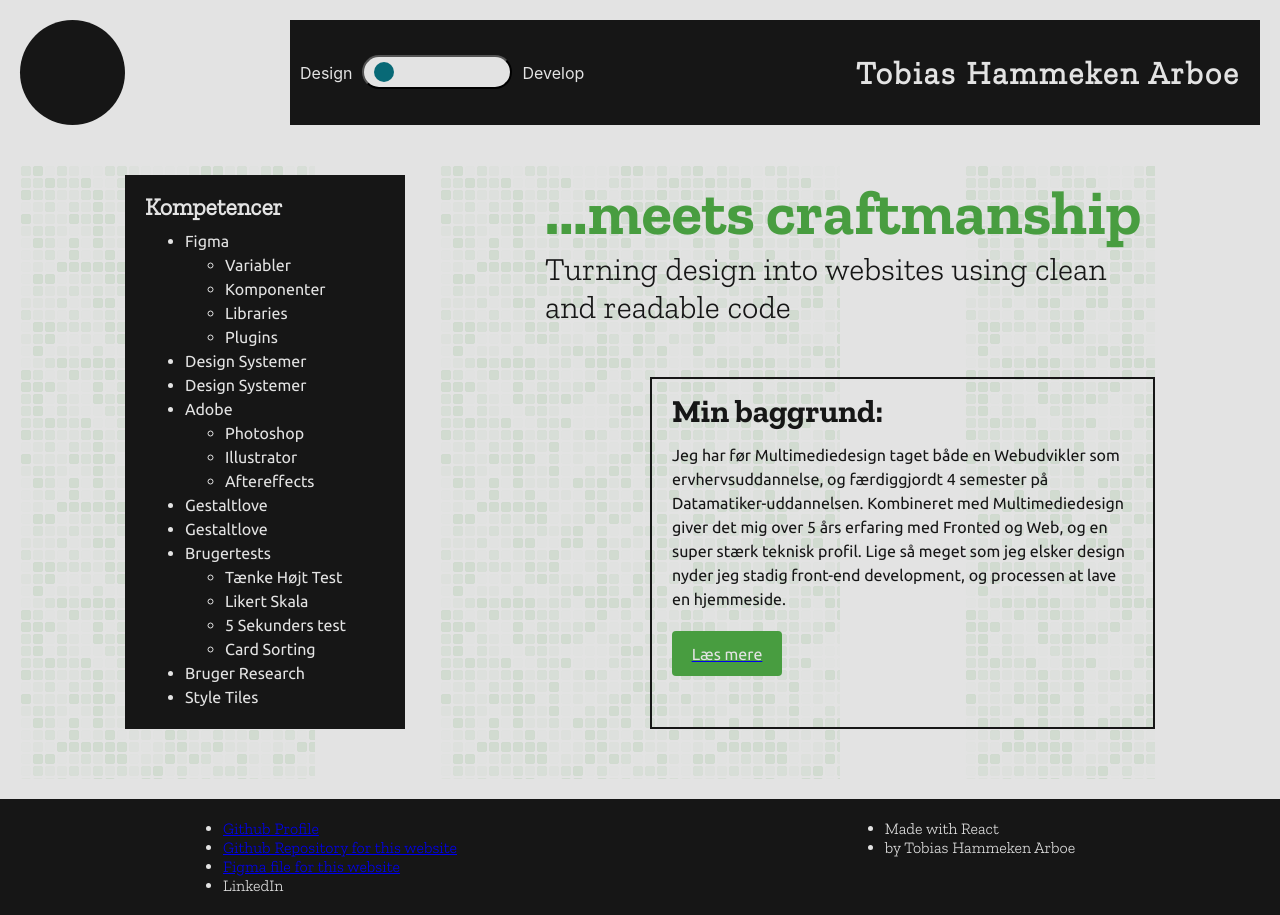
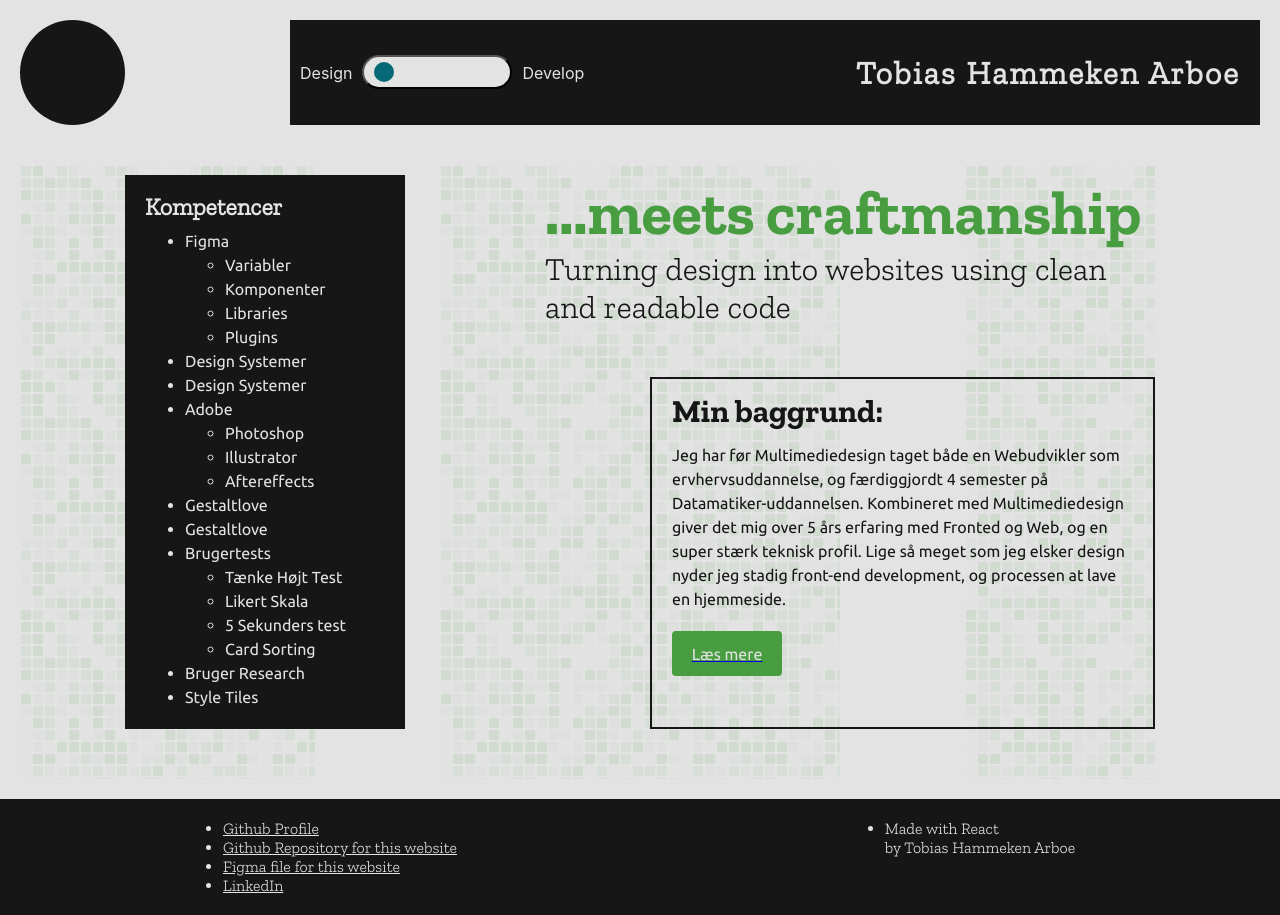
Before and after one commit to tobi5703/portfolio, a React (Create React App) app: page /develop in a window 1280 px wide. Built offline with nearby package versions, Linux system fonts and the light colour scheme.

Commit message:
Slight design to the footer and Design tab

```diff
--- a/src/layouts/Footer.js
+++ b/src/layouts/Footer.js
@@ -24,30 +24,42 @@ const Footer = () => {
         justifyContent: "center"
     }
 
+    const aTag = {
+        color: vars.light
+    }
+
+    const liTag = {
+        listStyle: "none"
+    }
+
     return (
         <>
             <footer style={FooterStyle}>
                 <div style={centerBox}>
                     <ul>
                         <li>
-                            <a target="_blank" href="https://github.com/tobi5703">Github Profile</a>
+                            <a style={aTag} target="_blank" rel="noreferrer" href="https://github.com/tobi5703">Github Profile</a>
                         </li>
                         <li>
-                            <a target="_blank" href="https://github.com/tobi5703/portfolio">
+                            <a style={aTag} target="_blank" rel="noreferrer" href="https://github.com/tobi5703/portfolio">
                                 Github Repository for this website
                             </a>
                         </li>
                         <li>
-                            <a target="_blank" href="https://www.figma.com/design/HKfhoEsYLgVCSR515ehQ2t/Portfolie-Hjemmeside?node-id=15-89&t=2yn9u4ZoFM7uffQL-1">Figma file for this website</a>
+                            <a style={aTag} target="_blank" rel="noreferrer" href="https://www.figma.com/design/HKfhoEsYLgVCSR515ehQ2t/Portfolie-Hjemmeside?node-id=15-89&t=2yn9u4ZoFM7uffQL-1">Figma file for this website</a>
                         </li>
-                        <li>LinkedIn</li>
+                        <li>
+                            <a style={aTag} target="_blank" rel="noreferrer" href="https://www.linkedin.com/in/tobias-arboe-b90399109/">
+                                LinkedIn
+                            </a>
+                        </li>
                     </ul>
                 </div>
 
                 <div style={centerBox}>
                     <ul>
                         <li>Made with React</li>
-                        <li>by Tobias Hammeken Arboe</li>
+                        <li style={liTag}>by Tobias Hammeken Arboe</li>
                     </ul>
                 </div>
             </footer>
--- a/src/paths/Design.js
+++ b/src/paths/Design.js
@@ -185,7 +185,6 @@ const Design = () => {
                             </ul>
                         </li>
                         <li>Design Systemer</li>
-                        <li>Design Systemer</li>
                         <li>
                             Adobe
                             <ul>
@@ -194,7 +193,6 @@ const Design = () => {
                                 <li>Aftereffects</li>
                             </ul>
                         </li>
-                        <li>Gestaltlove</li>
                         <li>Gestaltlove</li>
                           <li>
                             Brugertests
```
